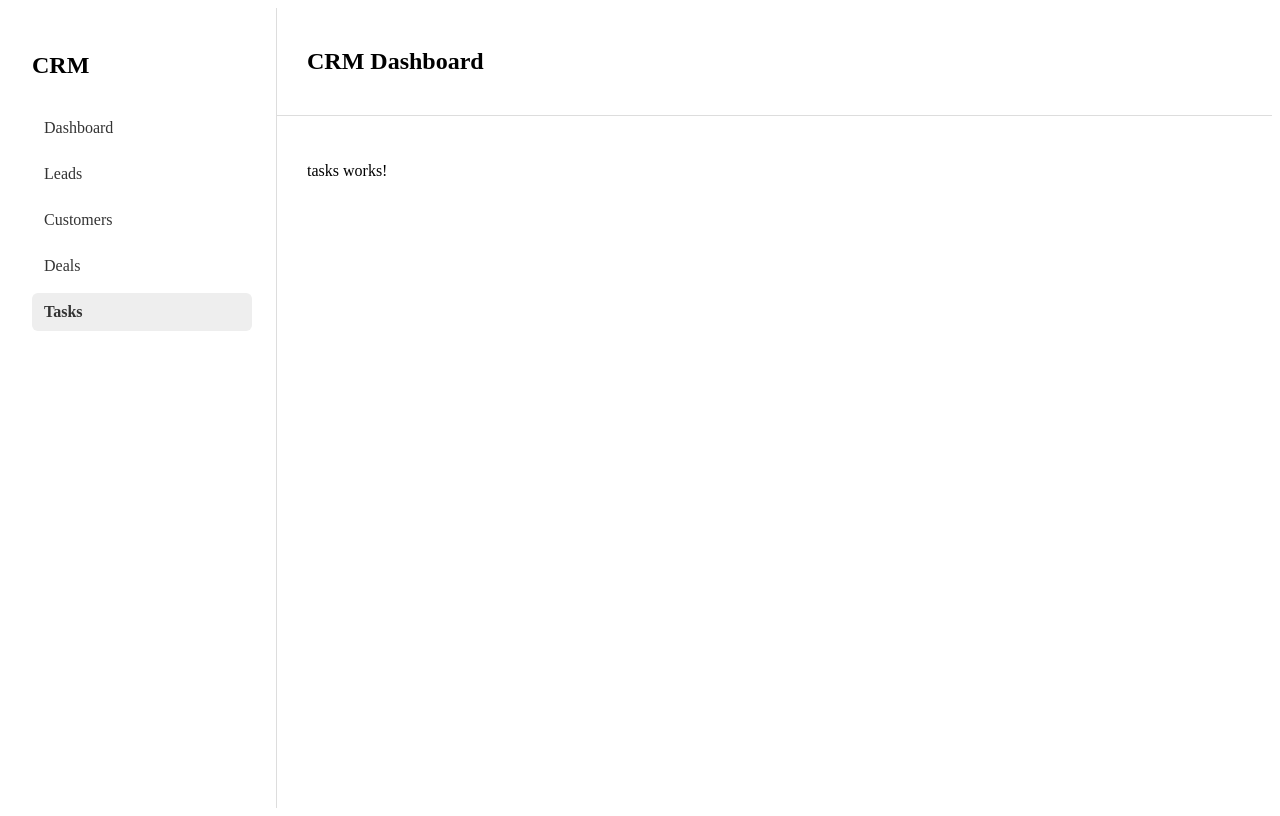
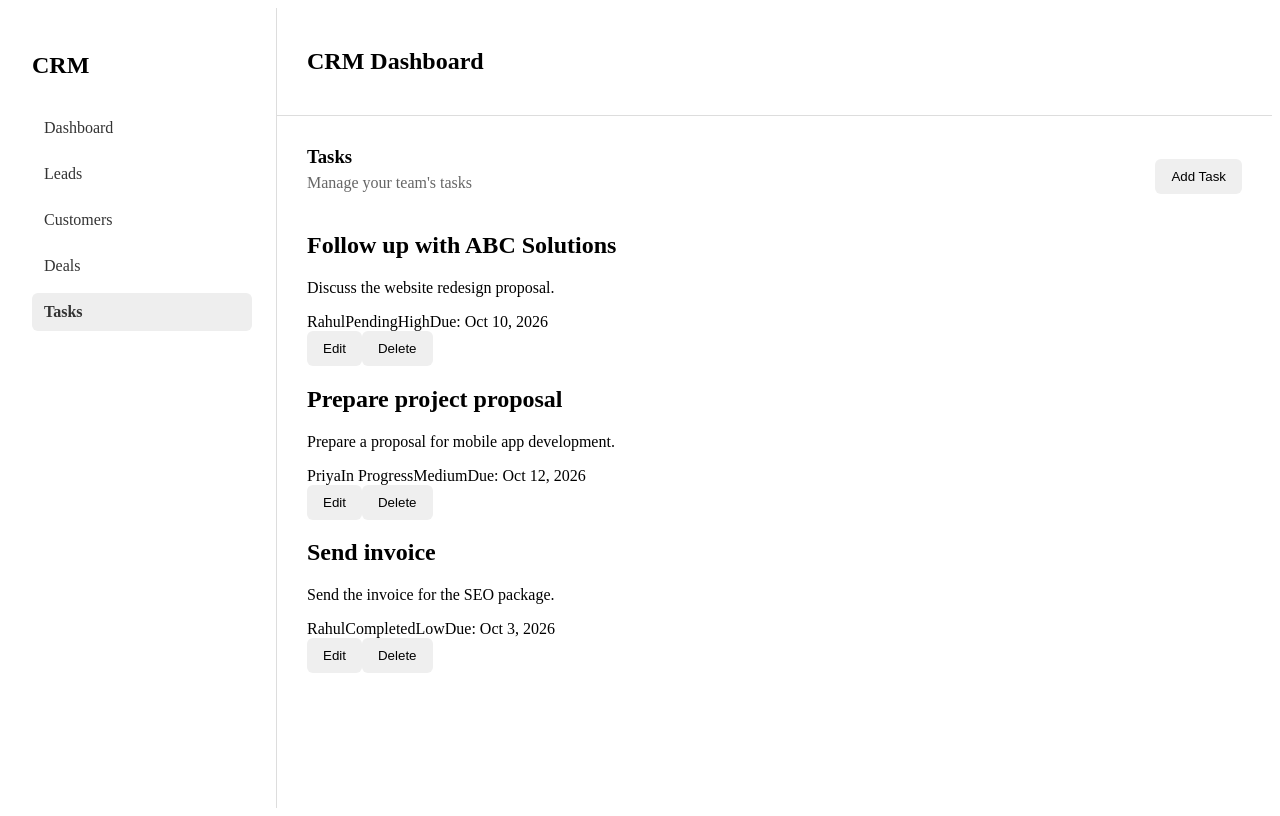
Before and after one commit to ajay020/ng-CRM, an Angular app: page /tasks in a window 1280 px wide. Built offline with nearby package versions, Linux system fonts and the light colour scheme.

Commit message:
feat: add task module with CRUD functionality

```diff
--- /dev/null
+++ b/src/app/models/task.ts
@@ -0,0 +1,14 @@
+export type TaskStatus = 'Pending' | 'In Progress' | 'Completed';
+
+export type TaskPriority = 'Low' | 'Medium' | 'High';
+
+export interface Task {
+  id: number;
+  title: string;
+  description: string;
+  assignedTo: string;
+  status: TaskStatus;
+  priority: TaskPriority;
+  dueDate: Date;
+  createdAt: Date;
+}
--- a/src/app/pages/tasks/tasks.html
+++ b/src/app/pages/tasks/tasks.html
@@ -1 +1,86 @@
-<p>tasks works!</p>
+<section class="page-header">
+  <div>
+    <h1>Tasks</h1>
+    <p>Manage your team's tasks</p>
+  </div>
+
+  <button type="button" (click)="openForm()">Add Task</button>
+</section>
+
+<!-- form  -->
+@if (showForm) {
+  <div class="form-container">
+    <h2>
+      {{ editingTaskId === null ? 'Add Task' : 'Edit Task' }}
+    </h2>
+    <form [formGroup]="taskForm" (ngSubmit)="submit()" class="task-form">
+      <div  class="form-group">
+        <label for="title">Title</label>
+        <input id="title" type="text" formControlName="title" />
+      </div>
+
+      <div class="form-group">
+        <label for="description">Description</label>
+        <textarea id="description" formControlName="description"></textarea>
+      </div>
+
+      <div class="form-group">
+        <label for="assignedTo">Assigned To</label>
+        <input id="assignedTo" type="text" formControlName="assignedTo" />
+      </div>
+
+      <div class="form-group">
+        <label for="status">Status</label>
+        <select id="status" formControlName="status">
+          @for (status of statuses; track status) {
+            <option [value]="status">{{ status }}</option>
+          }
+        </select>
+      </div>
+
+      <div class="form-group">
+        <label for="priority">Priority</label>
+        <select id="priority" formControlName="priority">
+          @for (priority of priorities; track priority) {
+            <option [value]="priority">{{ priority }}</option>
+          }
+        </select>
+      </div>
+
+      <div class="form-group">
+        <label for="dueDate">Due Date</label>
+        <input id="dueDate" type="date" formControlName="dueDate" />
+      </div>
+
+      <div class="form-actions">
+        <button type="submit">
+          {{ editingTaskId === null ? 'Add Task' : 'Update Task' }}
+        </button>
+        <button type="button" (click)="closeForm()">Cancel</button>
+      </div>
+    </form>
+  </div>
+}
+
+<section class="tasks-list">
+  @for (task of tasks(); track task.id) {
+    <article class="task-card">
+      <div>
+        <h2>{{ task.title }}</h2>
+        <p>{{ task.description }}</p>
+      </div>
+
+      <div>
+        <span>{{ task.assignedTo }}</span>
+        <span>{{ task.status }}</span>
+        <span>{{ task.priority }}</span>
+        <span>Due: {{ task.dueDate | date }}</span>
+      </div>
+
+      <div class="task-actions">
+        <button type="button" (click)="openEditForm(task)">Edit</button>
+        <button type="button" (click)="deleteTask(task.id)">Delete</button>
+      </div>
+    </article>
+  }
+</section>
--- a/src/app/pages/tasks/tasks.scss
+++ b/src/app/pages/tasks/tasks.scss
@@ -0,0 +1,61 @@
+.page-header {
+  display: flex;
+  justify-content: space-between;
+  align-items: center;
+  margin-bottom: 24px;
+}
+
+.page-header h1 {
+  margin: 0;
+}
+
+.page-header p {
+  margin-top: 6px;
+  color: #666;
+}
+
+button {
+  padding: 10px 16px;
+  border: none;
+  border-radius: 6px;
+  cursor: pointer;
+}
+
+.form-container {
+  margin-bottom: 30px;
+  padding: 24px;
+  border: 1px solid #ddd;
+  border-radius: 8px;
+}
+
+.form-container h2 {
+  margin-top: 0;
+}
+
+form {
+  display: grid;
+  gap: 16px;
+}
+
+.form-group {
+  display: flex;
+  flex-direction: column;
+  gap: 6px;
+}
+
+.form-group input,
+.form-group select {
+  padding: 10px;
+  border: 1px solid #ccc;
+  border-radius: 6px;
+  font: inherit;
+}
+
+.form-group small {
+  color: #d33;
+}
+
+.form-actions {
+  display: flex;
+  gap: 10px;
+}
--- a/src/app/pages/tasks/tasks.ts
+++ b/src/app/pages/tasks/tasks.ts
@@ -1,9 +1,102 @@
-import { Component } from '@angular/core';
+import { Component, inject } from '@angular/core';
+import { DatePipe } from '@angular/common';
+import { TaskService } from '../../services/task';
+import { FormControl, FormGroup, ReactiveFormsModule, Validators } from '@angular/forms';
+import { Task, TaskPriority, TaskStatus } from '../../models/task';
 
 @Component({
   selector: 'app-tasks',
-  imports: [],
+  imports: [DatePipe, ReactiveFormsModule],
   templateUrl: './tasks.html',
   styleUrl: './tasks.scss',
 })
-export class Tasks {}
+export class Tasks {
+  private taskService = inject(TaskService);
+
+  tasks = this.taskService.getTasks();
+
+  showForm = false;
+  editingTaskId: number | null = null;
+
+  statuses: TaskStatus[] = ['Pending', 'In Progress', 'Completed'];
+
+  priorities: TaskPriority[] = ['Low', 'Medium', 'High'];
+
+  taskForm = new FormGroup({
+    title: new FormControl('', {
+      nonNullable: true,
+      validators: [Validators.required],
+    }),
+    description: new FormControl('', {
+      nonNullable: true,
+    }),
+    assignedTo: new FormControl('', {
+      nonNullable: true,
+      validators: [Validators.required],
+    }),
+    status: new FormControl<TaskStatus>('Pending', {
+      nonNullable: true,
+    }),
+    priority: new FormControl<TaskPriority>('Medium', {
+      nonNullable: true,
+    }),
+    dueDate: new FormControl('', {
+      nonNullable: true,
+      validators: [Validators.required],
+    }),
+  });
+
+  openForm() {
+    this.showForm = true;
+  }
+
+  closeForm() {
+    this.showForm = false;
+    this.editingTaskId = null;
+
+    this.taskForm.reset({
+      status: 'Pending',
+      priority: 'Medium',
+    });
+  }
+
+  submit() {
+    if (this.taskForm.invalid) {
+      this.taskForm.markAllAsTouched();
+      return;
+    }
+
+    const data = this.taskForm.getRawValue();
+
+    const taskData = {
+      ...data,
+      dueDate: new Date(data.dueDate),
+    };
+
+    if (this.editingTaskId === null) {
+      this.taskService.addTask(taskData);
+    } else {
+      this.taskService.updateTask(this.editingTaskId, taskData);
+    }
+
+    this.closeForm();
+  }
+
+  openEditForm(task: Task) {
+    this.editingTaskId = task.id;
+    this.showForm = true;
+
+    this.taskForm.patchValue({
+      title: task.title,
+      description: task.description,
+      assignedTo: task.assignedTo,
+      status: task.status,
+      priority: task.priority,
+      dueDate: task.dueDate.toISOString().split('T')[0],
+    });
+  }
+
+  deleteTask(id: number) {
+    this.taskService.deleteTask(id);
+  }
+}
--- /dev/null
+++ b/src/app/services/task.ts
@@ -0,0 +1,64 @@
+import { Injectable, signal } from '@angular/core';
+import { Task } from '../models/task';
+
+@Injectable({
+  providedIn: 'root',
+})
+export class TaskService {
+  private tasks = signal<Task[]>([
+    {
+      id: 1,
+      title: 'Follow up with ABC Solutions',
+      description: 'Discuss the website redesign proposal.',
+      assignedTo: 'Rahul',
+      status: 'Pending',
+      priority: 'High',
+      dueDate: new Date('2026-10-10'),
+      createdAt: new Date(),
+    },
+    {
+      id: 2,
+      title: 'Prepare project proposal',
+      description: 'Prepare a proposal for mobile app development.',
+      assignedTo: 'Priya',
+      status: 'In Progress',
+      priority: 'Medium',
+      dueDate: new Date('2026-10-12'),
+      createdAt: new Date(),
+    },
+    {
+      id: 3,
+      title: 'Send invoice',
+      description: 'Send the invoice for the SEO package.',
+      assignedTo: 'Rahul',
+      status: 'Completed',
+      priority: 'Low',
+      dueDate: new Date('2026-10-03'),
+      createdAt: new Date(),
+    },
+  ]);
+
+  getTasks() {
+    return this.tasks.asReadonly();
+  }
+
+  addTask(task: Omit<Task, 'id' | 'createdAt'>) {
+    const newTask: Task = {
+      ...task,
+      id: Date.now(),
+      createdAt: new Date(),
+    };
+
+    this.tasks.update((currentTasks) => [...currentTasks, newTask]);
+  }
+
+  updateTask(id: number, updates: Omit<Task, 'id' | 'createdAt'>) {
+    this.tasks.update((currentTasks) =>
+      currentTasks.map((task) => (task.id === id ? { ...task, ...updates } : task)),
+    );
+  }
+
+  deleteTask(id: number) {
+    this.tasks.update((currentTasks) => currentTasks.filter((task) => task.id !== id));
+  }
+}
```
Also changed, not shown: 1 other file (tests, documents, lock files or other folders).
